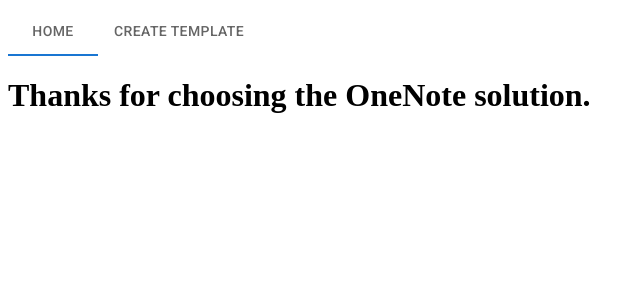
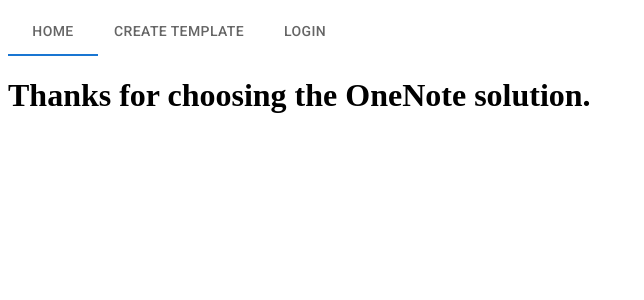
Before and after one commit to calebsmith00/recreated-onenote, a Next.js app: page / in a window 1280 px wide. Shown: the top 300 px of the page, without its empty margins (0-644 px from the left). Built offline with nearby package versions, Linux system fonts and the light colour scheme.

Commit message:
Add login page for MSGraph

```diff
--- a/components/navbar/index.tsx
+++ b/components/navbar/index.tsx
@@ -12,16 +12,27 @@
 
   return (
     <Tabs value={activeLinkIndex}>
+      {/* GET / */}
       <NavLink
         href={links.home.path}
         value={links.home.index}
         label={links.home.label}
         handleLinkClick={handleLinkClick}
       />
+
+      {/* GET /create-template */}
       <NavLink
         href={links.create_template.path}
         value={links.create_template.index}
         label={links.create_template.label}
+        handleLinkClick={handleLinkClick}
+      />
+
+      {/* GET /login */}
+      <NavLink
+        href={links.login.path}
+        value={links.login.index}
+        label={links.login.label}
         handleLinkClick={handleLinkClick}
       />
     </Tabs>
--- a/links.json
+++ b/links.json
@@ -9,5 +9,11 @@
     "path": "/create-template",
     "index": 2,
     "label": "Create Template"
+  },
+
+  "login": {
+    "path": "/login",
+    "index": 3,
+    "label": "Login"
   }
 }
--- a/package.json
+++ b/package.json
@@ -12,6 +12,9 @@
     "@emotion/react": "^11.9.3",
     "@emotion/styled": "^11.9.3",
     "@fontsource/roboto": "^4.5.7",
+    "@microsoft/mgt-element": "^2.5.2",
+    "@microsoft/mgt-msal2-provider": "^2.5.2",
+    "@microsoft/mgt-react": "^2.5.2",
     "@mui/material": "^5.8.3",
     "next": "12.1.6",
     "react": "18.1.0",
```
Also changed, not shown: pages/login.tsx (added, +7 -0 lines), 2 other files (tests, documents, lock files or other folders).
